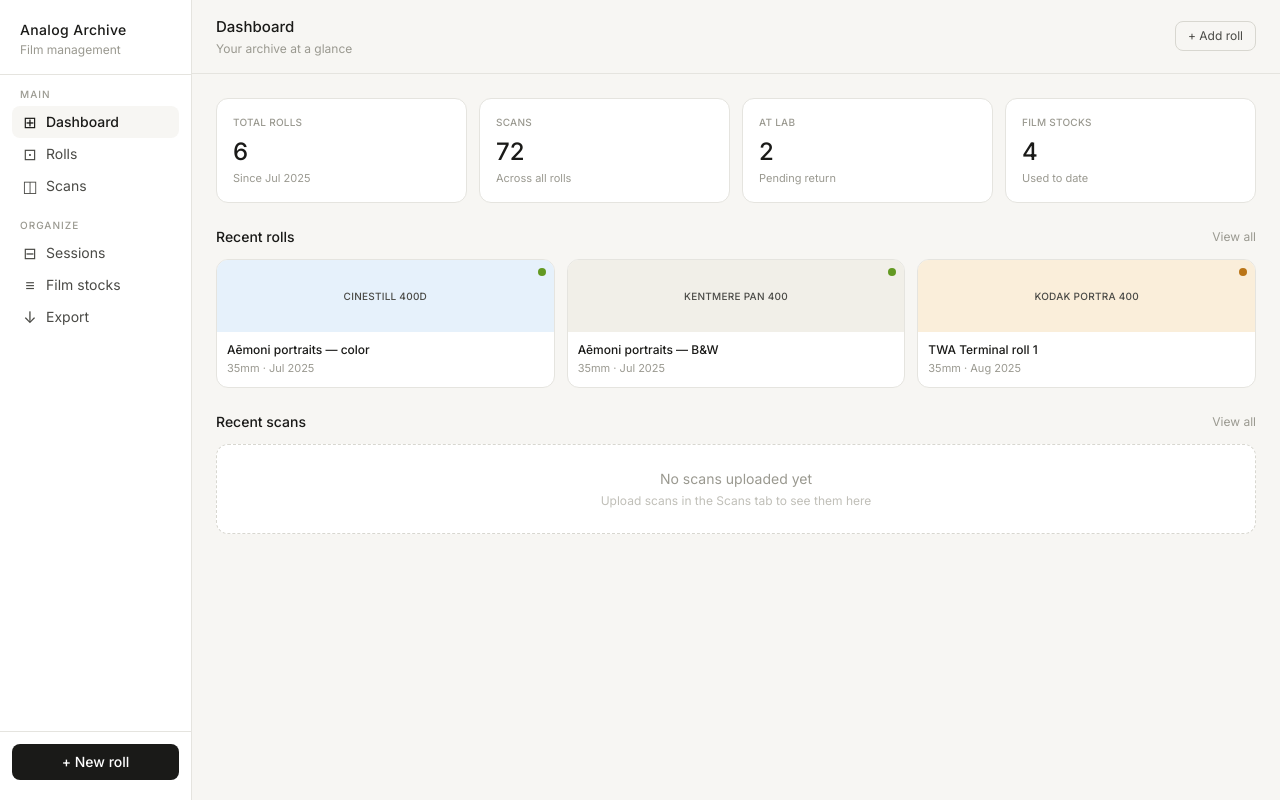
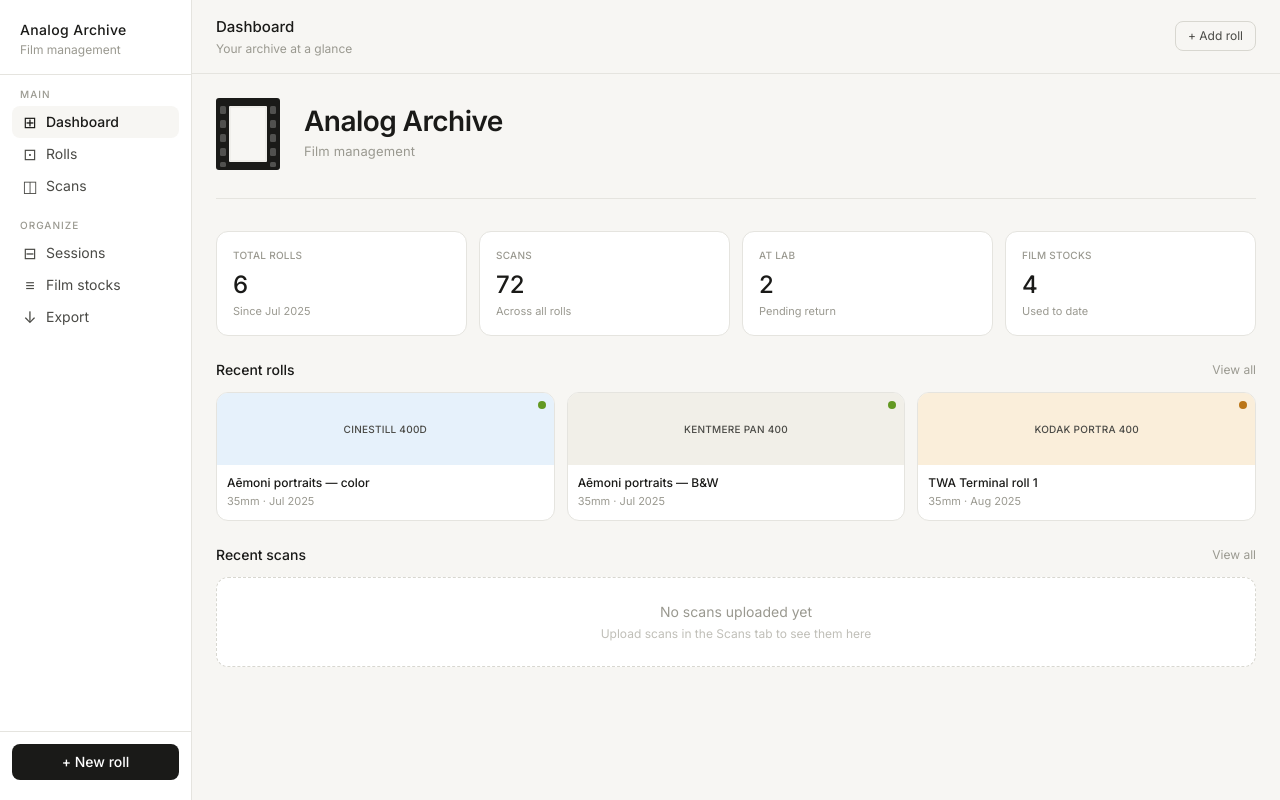
Before and after one commit to andybowers-inc/analog-archive, a Next.js app: page / in a window 1280 px wide. Built offline with nearby package versions, Linux system fonts and the light colour scheme.

Commit message:
Add logo and logotype to dashboard
Added logo and logotype section to the dashboard.

```diff
--- a/app/page.jsx
+++ b/app/page.jsx
@@ -117,6 +117,42 @@ function Dashboard({ rolls, rollScans, onNewRoll, onViewRolls, onViewScans, onRo
         <button onClick={onNewRoll} className="flex items-center gap-1.5 px-3 py-1.5 text-xs border border-[#D8D7D0] rounded-lg text-[#4A4A46] hover:bg-[#F7F6F3]">+ Add roll</button>
       </div>
       <div className="p-6">
+
+        {/* Logo hero */}
+        <div className="flex items-center gap-6 mb-8 pb-7 border-b border-[#E5E4DF]">
+          {/* Film frame SVG */}
+          <svg width="64" height="72" viewBox="0 0 64 72" fill="none" xmlns="http://www.w3.org/2000/svg">
+            {/* Film strip base */}
+            <rect x="0" y="0" width="64" height="72" rx="3" fill="#1A1A18"/>
+            {/* Sprocket holes left */}
+            <rect x="4" y="8"  width="6" height="8" rx="1.5" fill="#F7F6F3" opacity="0.25"/>
+            <rect x="4" y="22" width="6" height="8" rx="1.5" fill="#F7F6F3" opacity="0.25"/>
+            <rect x="4" y="36" width="6" height="8" rx="1.5" fill="#F7F6F3" opacity="0.25"/>
+            <rect x="4" y="50" width="6" height="8" rx="1.5" fill="#F7F6F3" opacity="0.25"/>
+            <rect x="4" y="64" width="6" height="5" rx="1.5" fill="#F7F6F3" opacity="0.25"/>
+            {/* Sprocket holes right */}
+            <rect x="54" y="8"  width="6" height="8" rx="1.5" fill="#F7F6F3" opacity="0.25"/>
+            <rect x="54" y="22" width="6" height="8" rx="1.5" fill="#F7F6F3" opacity="0.25"/>
+            <rect x="54" y="36" width="6" height="8" rx="1.5" fill="#F7F6F3" opacity="0.25"/>
+            <rect x="54" y="50" width="6" height="8" rx="1.5" fill="#F7F6F3" opacity="0.25"/>
+            <rect x="54" y="64" width="6" height="5" rx="1.5" fill="#F7F6F3" opacity="0.25"/>
+            {/* Frame window — white */}
+            <rect x="13" y="8" width="38" height="56" rx="1" fill="#F7F6F3"/>
+            {/* Inner frame border */}
+            <rect x="14" y="9" width="36" height="54" rx="0.5" fill="none" stroke="#1A1A18" strokeWidth="0.5" opacity="0.15"/>
+          </svg>
+
+          {/* Logotype */}
+          <div>
+            <p style={{fontFamily:"'Inter', sans-serif", fontWeight:600, fontSize:"28px", letterSpacing:"-0.02em", color:"#1A1A18", lineHeight:1.1}}>
+              Analog Archive
+            </p>
+            <p style={{fontFamily:"'Inter', sans-serif", fontWeight:400, fontSize:"13px", color:"#9A9990", letterSpacing:"0.01em", marginTop:"5px"}}>
+              Film management
+            </p>
+          </div>
+        </div>
+        {/* Stats */}
         <div className="grid grid-cols-4 gap-3 mb-6">
           {[
             { label:"Total rolls", value: rolls.length, detail:`Since ${earliestDate}` },
```
